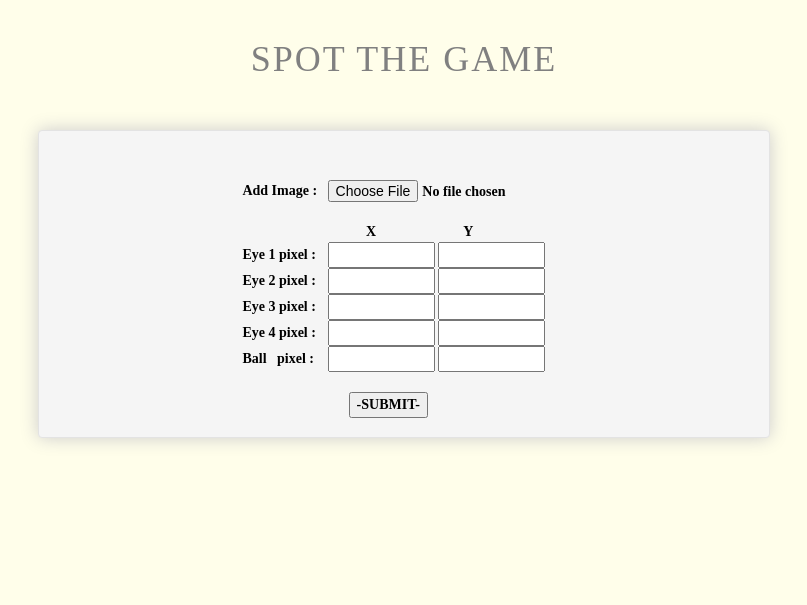
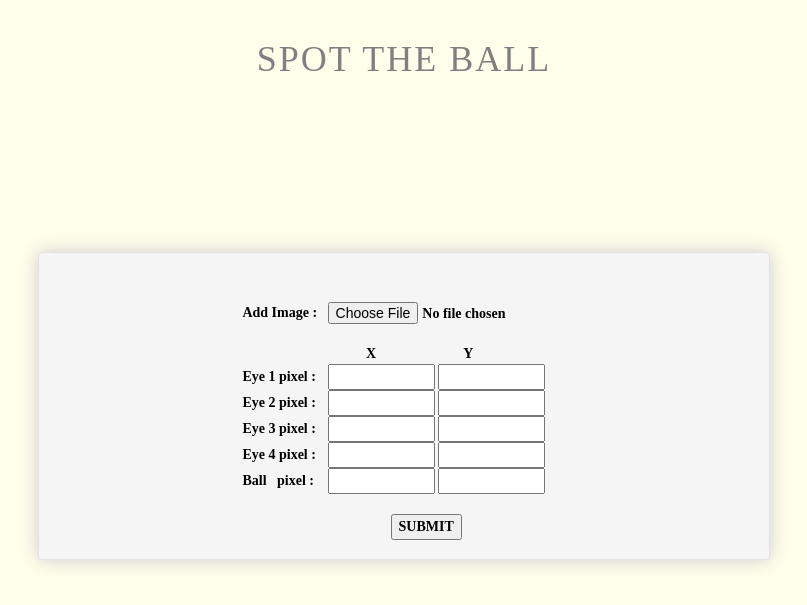
Before and after one commit to stoic1979/SpotTheBall, a Flask app: page /admin in a window 1280 px wide. Shown: the top 605 px of the page, without its empty margins (236-1043 px from the left). Run offline with Flask 2, Linux system fonts and the light colour scheme; lists and menus that the app fills with data are empty; some libraries are stand-ins or nearby versions.

Commit message:
uipdated ui form

```diff
--- a/static/css/style.css
+++ b/static/css/style.css
@@ -1,6 +1,6 @@
 #login
     {
-    margin-top: 0%;
+    margin-top: 10%;
     margin-right: 20%;
     margin-left: 20%;
     box-shadow: 0 0 18px #ccc;
--- a/templates/admin.html
+++ b/templates/admin.html
@@ -11,7 +11,7 @@
 </head>
 
 <body>
-<h4>SPOT THE GAME</h4><br><br>
+<h4>SPOT THE BALL</h4><br><br>
     <div id="login" class="span3 well well-large offset4">
         <center>
         <h4></h4><br>
@@ -47,7 +47,7 @@
                 <th>&nbsp;&nbsp;&nbsp;</th>
             </tr>
             <tr>
-                <th></th><th>&nbsp;&nbsp;&nbsp;&nbsp;&nbsp;&nbsp;<input type="submit" value="-SUBMIT-"></th>
+                <th></th><th>&nbsp;&nbsp;&nbsp;&nbsp;&nbsp;&nbsp;&nbsp;&nbsp;&nbsp;&nbsp;&nbsp;&nbsp;&nbsp;&nbsp;&nbsp;&nbsp;&nbsp;&nbsp;<input type="submit" value="SUBMIT"></th>
             </tr>
 
         </table>
```
